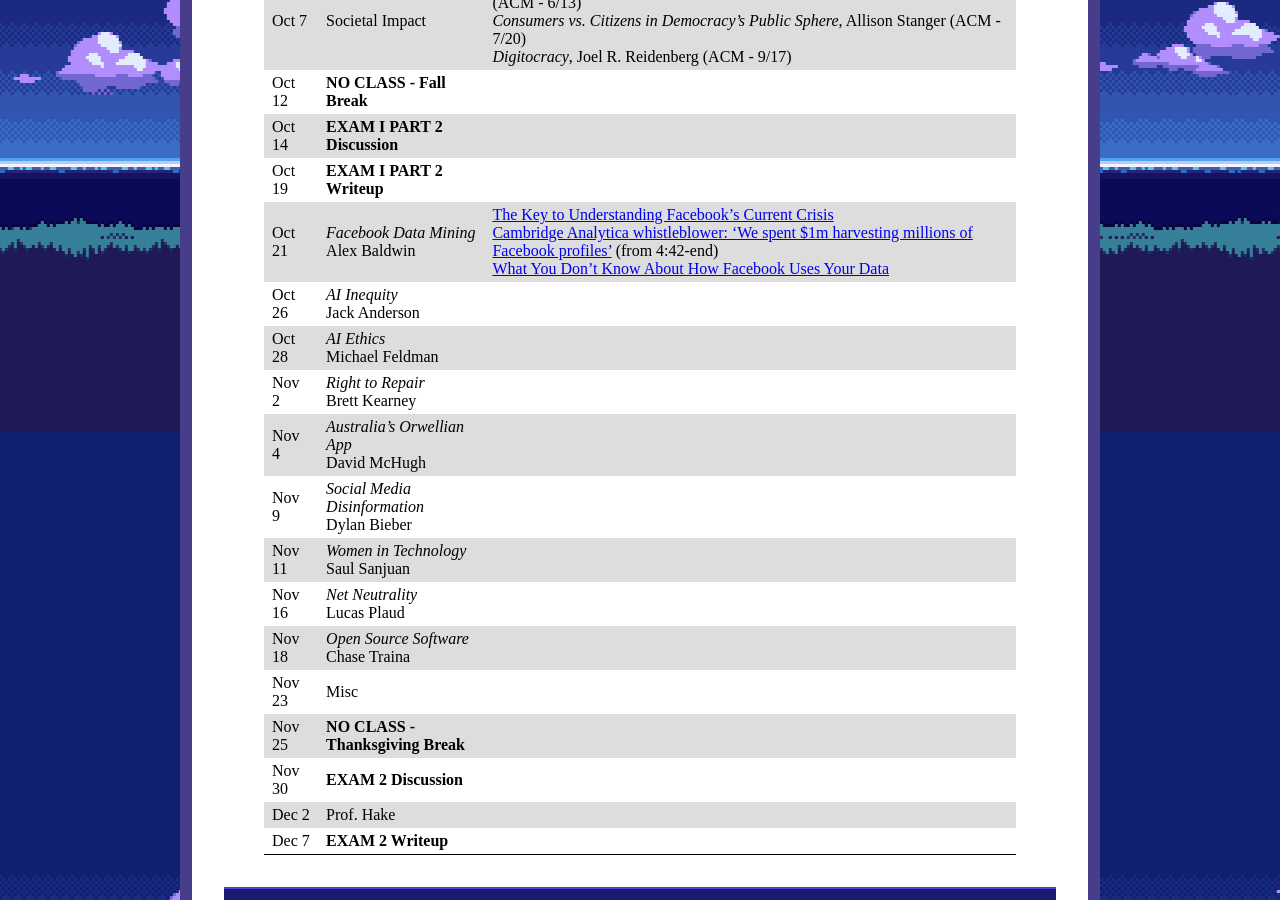
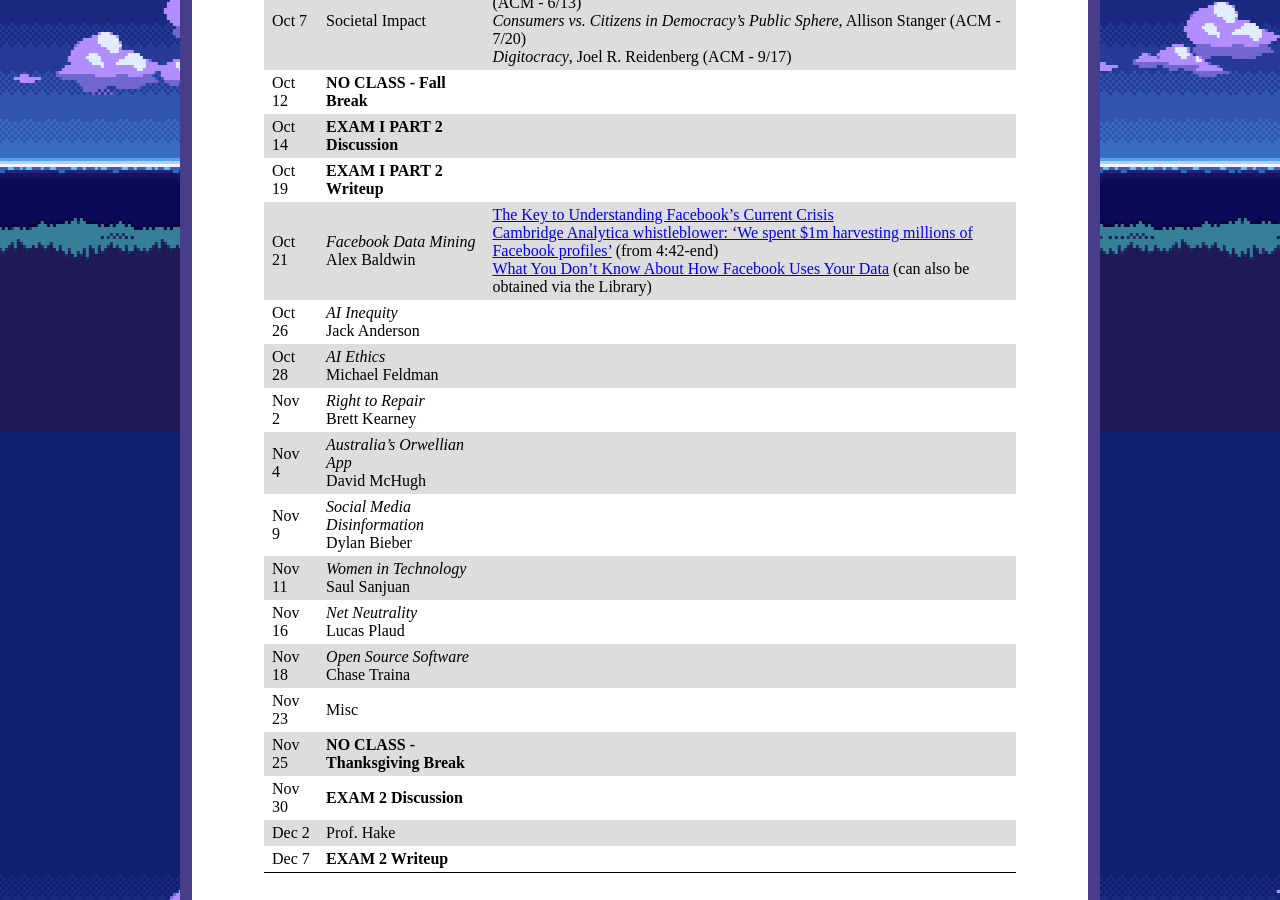
Before and after one commit to ycpcs/cs456-fall2021, a Jekyll site: the page built from schedule/index.md, in a window 1280 px wide and 900 px high, scrolled down 1369 px. Built offline with Jekyll 4.4.1, drawn with Linux system fonts in a browser that asks for light colours.

Commit message:
update index
update index

```diff
--- a/schedule/index.md
+++ b/schedule/index.md
@@ -31,7 +31,7 @@ All reading materials can be accessed via [Schmidt Library](http://library.ycp.e
 > Oct 12  | **NO CLASS - Fall Break** | |
 > Oct 14  | **EXAM I PART 2 Discussion** | |
 > Oct 19  | **EXAM I PART 2 Writeup** | |
-> Oct 21  | *Facebook Data Mining* <br /> Alex Baldwin | [The Key to Understanding Facebook's Current Crisis](https://www.youtube.com/watch?v=U4qooWtovhU) <br /> [Cambridge Analytica whistleblower: 'We spent $1m harvesting millions of Facebook profiles'](https://www.youtube.com/watch?v=FXdYSQ6nu-M)  (from 4:42-end) <br /> [What You Don’t Know About How Facebook Uses Your Data](https://www.nytimes.com/2018/04/11/technology/facebook-privacy-hearings.html) |
+> Oct 21  | *Facebook Data Mining* <br /> Alex Baldwin | [The Key to Understanding Facebook's Current Crisis](https://www.youtube.com/watch?v=U4qooWtovhU) <br /> [Cambridge Analytica whistleblower: 'We spent $1m harvesting millions of Facebook profiles'](https://www.youtube.com/watch?v=FXdYSQ6nu-M)  (from 4:42-end) <br /> [What You Don’t Know About How Facebook Uses Your Data](https://www.nytimes.com/2018/04/11/technology/facebook-privacy-hearings.html) (can also be obtained via the Library)|
 > Oct 26  | *AI Inequity* <br /> Jack Anderson | |
 > Oct 28  | *AI Ethics* <br /> Michael Feldman | |
 > Nov 2   | *Right to Repair* <br /> Brett Kearney | |
```
